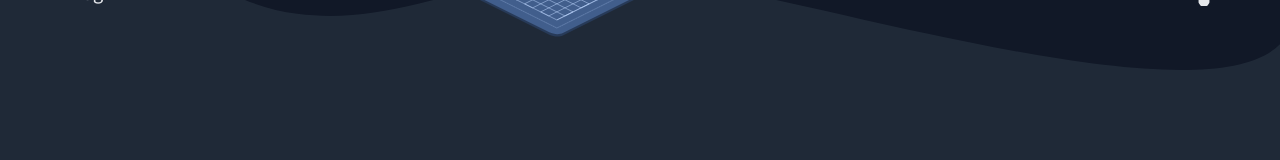
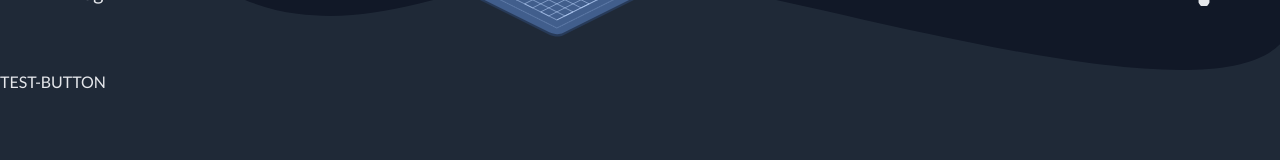
Before and after one commit to lukaswiesehan/old-lukaswiesehan.de, a Next.js app: page / in a window 1280 px wide. Shown: the part 730-890 px from the top of the page. Built offline with nearby package versions, Linux system fonts and the light colour scheme.

Commit message:
Fix illustration sizing

```diff
--- a/components/footer.js
+++ b/components/footer.js
@@ -4,7 +4,7 @@ import {animateScroll as scroll} from 'react-scroll'
 const currentYear = new Date().getFullYear()
 
 export const Footer = () => (
-  <footer className="bg-footer-background-sm lg:bg-footer-background bg-cover bg-left-top">
+  <footer className="relative z-10 bg-footer-background-sm lg:bg-footer-background bg-cover bg-left-top">
     <div className="max-w-screen-xl px-4 sm:px-8 md:px-16">
       <div className="inline-block pt-20 2xl:pt-32 pb-16 text-blue-gray-500">
         <p className="font-bold">&copy; Lukas Wiesehan {currentYear}</p>
--- a/pages/index.js
+++ b/pages/index.js
@@ -10,7 +10,7 @@ export default function Index() {
       </Head>
       <Header></Header>
       <main className="h-screen">
-
+        <button className="hover:text-teal-300">TEST-BUTTON</button>
       </main>
       <Footer></Footer>
     </div>
```
